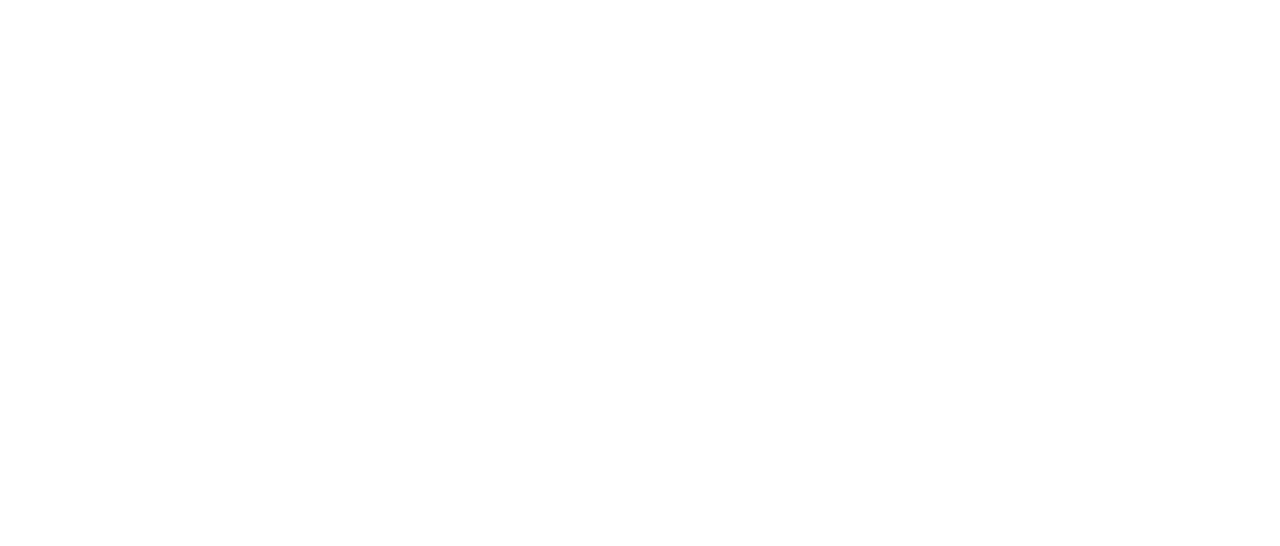
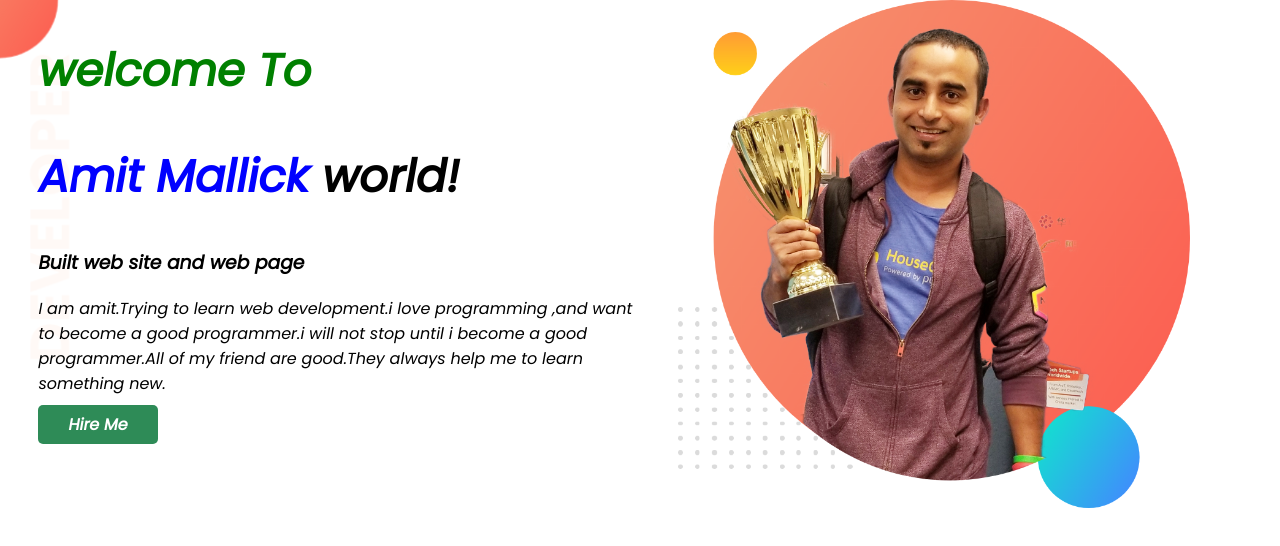
Before and after one commit to neilkanta/developer-portfolio, a plain HTML site: page index.html in a window 1280 px wide. Drawn offline with Linux system fonts and the light colour scheme.

Commit message:
top banner added

```diff
--- a/index.html
+++ b/index.html
@@ -1,13 +1,35 @@
 <!DOCTYPE html>
 <html lang="en">
+
 <head>
     <meta charset="UTF-8">
     <meta http-equiv="X-UA-Compatible" content="IE=edge">
     <meta name="viewport" content="width=device-width, initial-scale=1.0">
     <title>Amit portfolio</title>
+    <link rel="preconnect" href="https://fonts.googleapis.com">
+    <link rel="preconnect" href="https://fonts.gstatic.com" crossorigin>
+    <link href="https://fonts.googleapis.com/css2?family=Poppins:ital@1&display=swap" rel="stylesheet">
     <link rel="stylesheet" href="style.css">
 </head>
+
 <body>
+    <section class="top-banner">
+        <div class="half-width">
+            <h1 class="Green-color"> welcome To</h1>
+            <h1> <span class="Blue-color">Amit Mallick</span> world!</h1>
+            <h3>Built web site and web page</h3>
+            <p>I am amit.Trying to learn web development.i love programming ,and want to become a good programmer.i will
+                not
+                stop until i become a good programmer.All of my friend are good.They always help me to learn something
+                new.
+            </p>
+            <a class="link-button" target="_blank" href="http://www.programming-hero.com/">Hire Me</a>
+        </div>
+        <div class="half-width">
+            <img src="images/jhankar.png" alt="">
+        </div>
+    </section>
 
 </body>
+
 </html>
--- a/style.css
+++ b/style.css
@@ -0,0 +1,35 @@
+body{
+    font-family: 'Poppins', sans-serif;
+    margin: 0%;
+}
+h1{
+    font-size: 45px;
+}
+.Blue-color{
+    color: blue;
+}
+.Green-color{
+    color: green;
+}
+section{
+    display: flex;
+}
+.half-width{
+    width: 50%;
+    padding-left: 3%;
+}
+.half-width img{
+    width: 85%;
+}
+.link-button{
+    text-decoration: none;
+    background-color: seagreen;
+    padding: 8px 30px;
+    font-weight: 600;
+    color: white;
+    border-radius: 5px;
+}
+.top-banner{
+    background-image: url(images/top-banner.png);
+    background-repeat: no-repeat;
+}
```
Also changed, not shown: images/dream-bg.png (added), images/exp-bg.png (added), images/jhankar (2).png (added), images/jhankar.png (added), images/my-bg.png (added), images/my-bg2.png (added), images/top-banner.png (added), 7 other files.
